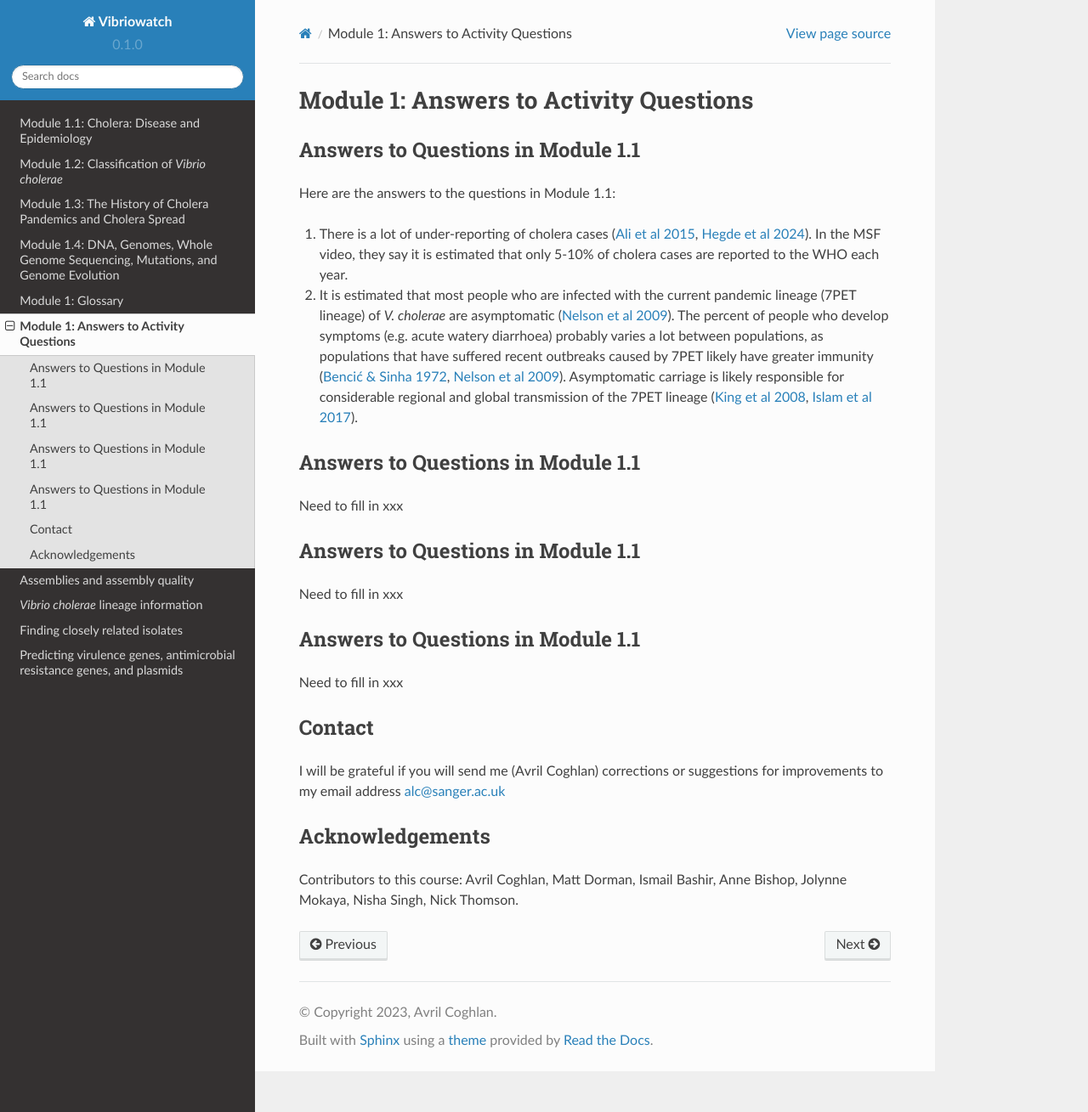
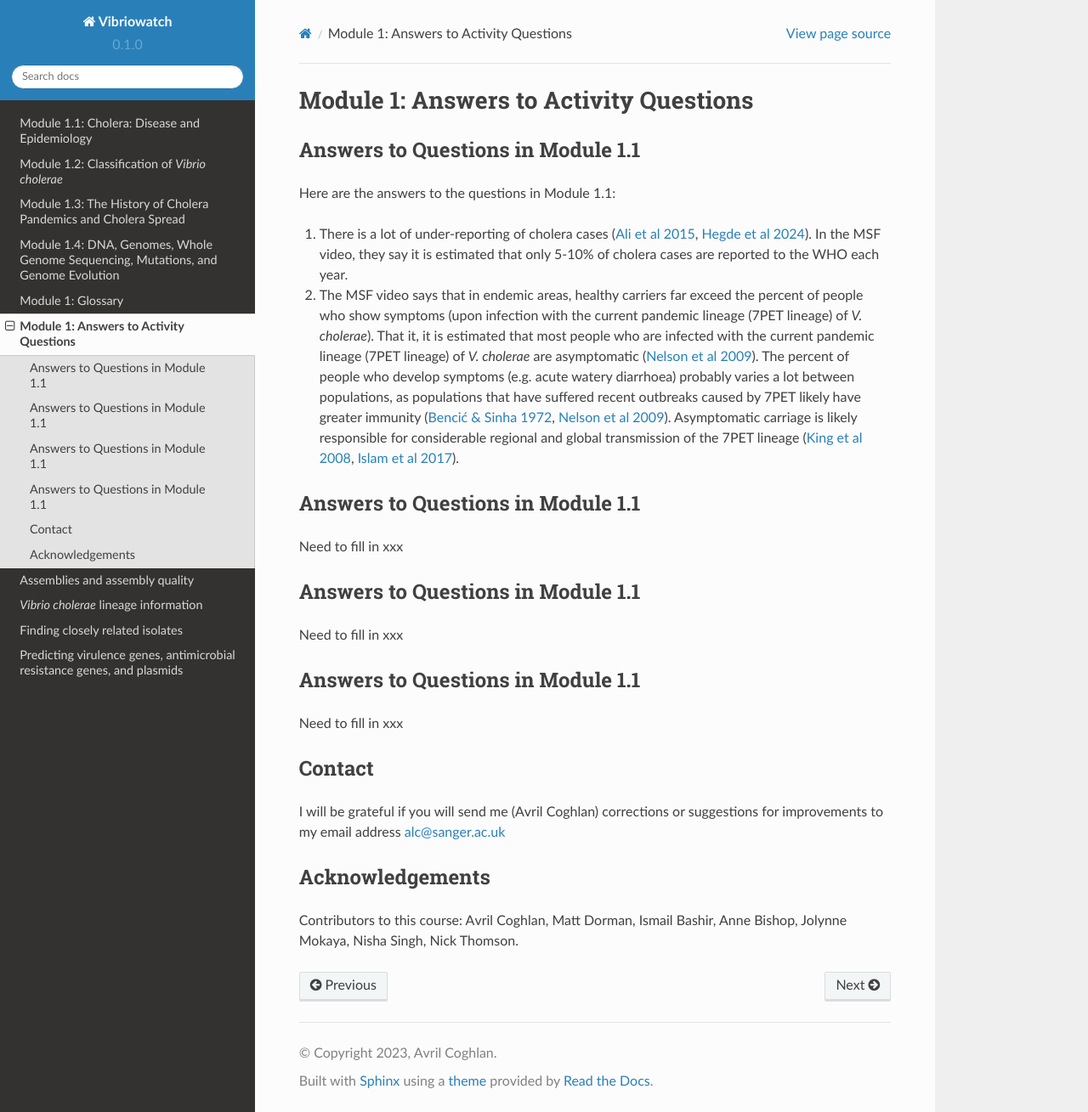
Before and after one commit to avrilcoghlan/cholerabook, a Sphinx documentation site: the page built from docs/source/vibriogenomes_answers.rst, in a window 1280 px wide and 1309 px high. Shown: the whole window at 85% size. Built offline with Sphinx 7.4.7 and the Read the Docs theme 2.0.0, drawn with Linux system fonts in a browser that asks for light colours.

Commit message:
Update vibriogenomes_answers.rst

```diff
--- a/docs/source/vibriogenomes_answers.rst
+++ b/docs/source/vibriogenomes_answers.rst
@@ -7,7 +7,7 @@ Answers to Questions in Module 1.1
 Here are the answers to the questions in Module 1.1:
 
 #. There is a lot of under-reporting of cholera cases (`Ali et al 2015`_, `Hegde et al 2024`_). In the MSF video, they say it is estimated that only 5-10% of cholera cases are reported to the WHO each year.
-#. It is estimated that most people who are infected with the current pandemic lineage (7PET lineage) of *V. cholerae* are asymptomatic (`Nelson et al 2009`_). The percent of people who develop symptoms (e.g. acute watery diarrhoea) probably varies a lot between populations, as populations that have suffered recent outbreaks caused by 7PET likely have greater immunity (`Bencić & Sinha 1972`_, `Nelson et al 2009`_). Asymptomatic carriage is likely responsible for considerable regional and global transmission of the 7PET lineage (`King et al 2008`_, `Islam et al 2017`_).
+#. The MSF video says that in endemic areas, healthy carriers far exceed the percent of people who show symptoms (upon infection with the current pandemic lineage (7PET lineage) of *V. cholerae*). That it, it is estimated that most people who are infected with the current pandemic lineage (7PET lineage) of *V. cholerae* are asymptomatic (`Nelson et al 2009`_). The percent of people who develop symptoms (e.g. acute watery diarrhoea) probably varies a lot between populations, as populations that have suffered recent outbreaks caused by 7PET likely have greater immunity (`Bencić & Sinha 1972`_, `Nelson et al 2009`_). Asymptomatic carriage is likely responsible for considerable regional and global transmission of the 7PET lineage (`King et al 2008`_, `Islam et al 2017`_).
 
 .. _Ali et al 2015: https://pubmed.ncbi.nlm.nih.gov/26043000/
 
```
